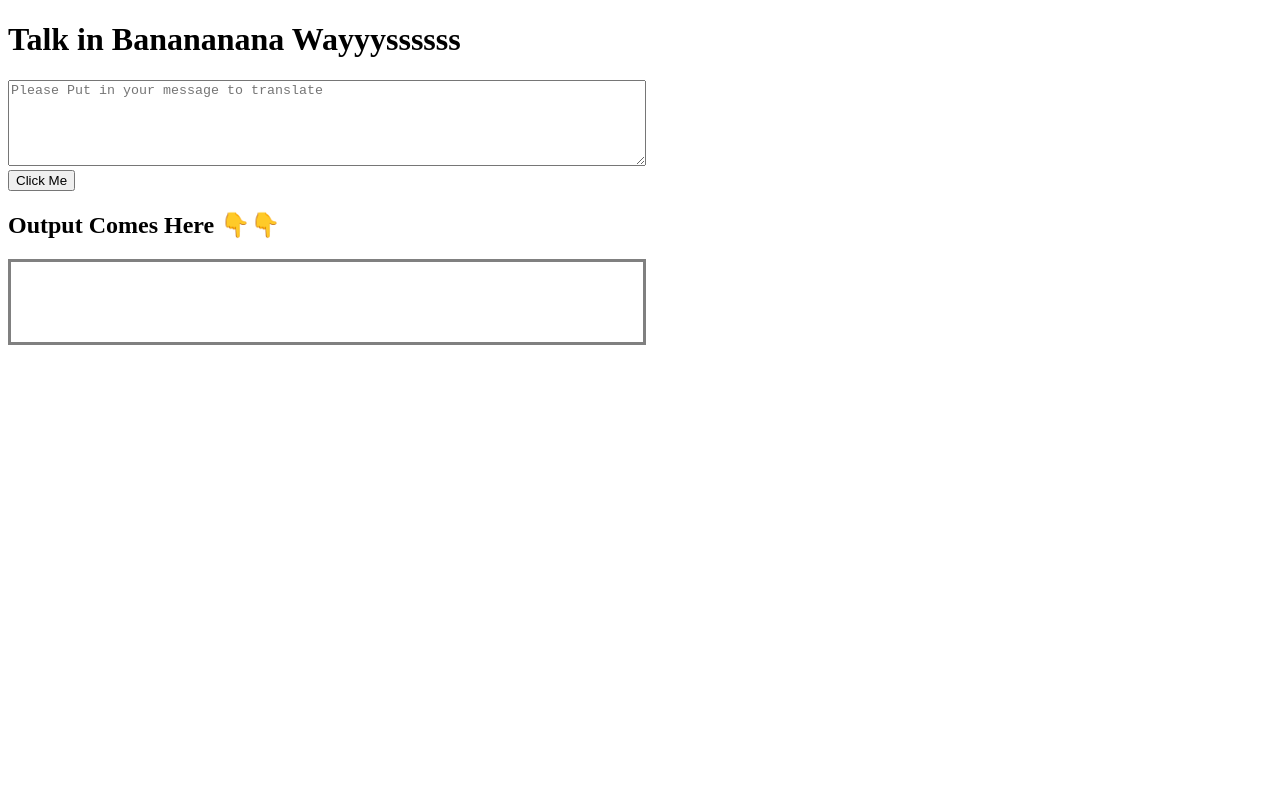
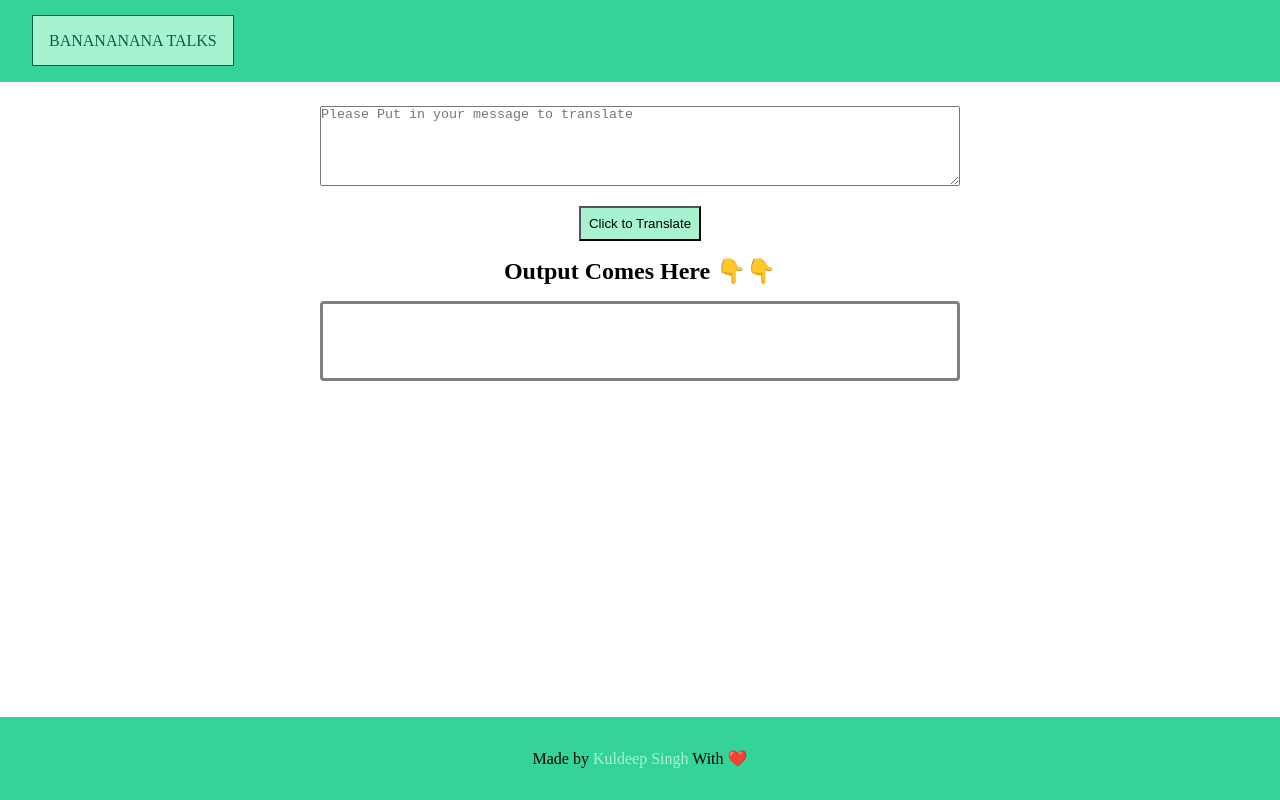
Before and after one commit to KuldeepSinghRathore/Minions-Banana-Talk, a plain HTML site: page index.html in a window 1280 px wide. Drawn offline with Linux system fonts and the light colour scheme.

Commit message:
added stylesheet

```diff
--- a/index.html
+++ b/index.html
@@ -4,31 +4,29 @@
     <meta charset="UTF-8" />
     <meta name="viewport" content="width=device-width, initial-scale=1.0" />
     <title>Banananana Talks</title>
-    <style>
-      #txt-input,
-      #output {
-        width: 50%;
-        height: 5rem;
-      }
-      #btn-translate {
-        display: block;
-      }
-      #output {
-        border: 3px solid grey;
-      }
-    </style>
+    <link rel="stylesheet" href="style.css" />
   </head>
   <body>
-    <h1>Talk in Banananana Wayyyssssss</h1>
+    <header>
+      <nav>
+        <span>Banananana Talks</span>
+      </nav>
+    </header>
+    <div class="inputoutput">
       <textarea
         name=""
         id="txt-input"
         placeholder="Please Put in your message to translate"
       ></textarea>
-    <button id="btn-translate">Click Me</button>
+      <button id="btn-translate">Click to Translate</button>
 
       <h2>Output Comes Here 👇👇</h2>
       <div id="output"></div>
+    </div>
+    <footer>
+      Made by <a href="https://kuldeepsingh.netlify.app/">Kuldeep Singh</a> With
+      ❤️
+    </footer>
     <script src="app.js" type="text/javascript"></script>
   </body>
 </html>
--- /dev/null
+++ b/style.css
@@ -0,0 +1,54 @@
+* {
+  margin: 0;
+  padding: 0;
+  box-sizing: border-box;
+}
+a {
+  text-decoration: none;
+  color: #a7f3d0;
+}
+nav {
+  padding: 2rem;
+  background-color: #34d399;
+}
+nav span {
+  padding: 1rem;
+  text-transform: uppercase;
+  margin: auto;
+  color: #065f46;
+  border: 1px solid #065f46;
+  background: #a7f3d0;
+}
+#txt-input,
+#output {
+  width: 50%;
+  height: 5rem;
+}
+#btn-translate {
+  display: block;
+  margin: auto;
+  background-color: #a7f3d0;
+  padding: 0.5rem;
+  outline: none;
+}
+#output {
+  border: 3px solid grey;
+  margin: auto;
+  border-radius: 4px;
+}
+#txt-input,
+h2 {
+  margin: 1rem 0;
+}
+.inputoutput {
+  text-align: center;
+  margin-top: 0.5rem;
+}
+footer {
+  padding: 2rem;
+  background-color: #34d399;
+  position: fixed;
+  bottom: 0;
+  width: 100%;
+  text-align: center;
+}
```
Lines whose indentation alone changed are shown as unchanged.
